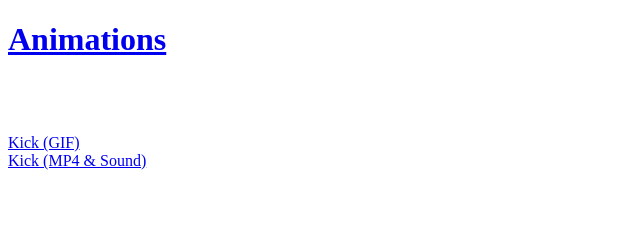
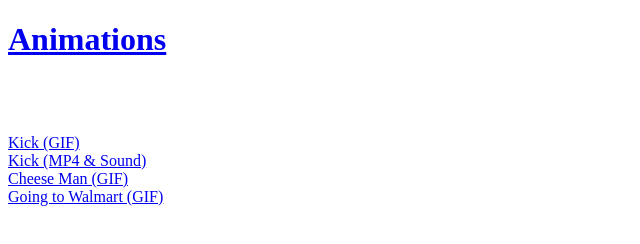
Before and after one commit to dogemanttv/dogemanttv.github.io, a plain HTML site: page animations/index.html in a window 1280 px wide. Shown: the whole page, without its empty margins (0-640 px from the left). Drawn offline with Linux system fonts and the light colour scheme.

Commit message:
Update index.html

```diff
--- a/animations/index.html
+++ b/animations/index.html
@@ -17,6 +17,10 @@
   <a href="/animations/kick.gif">Kick (GIF)</a>
   <br>
   <a href="/animations/kick.mp4">Kick (MP4 & Sound)</a>
+  <br>
+  <a href="/animations/cheeseman.gif">Cheese Man (GIF)</a>
+  <br>
+  <a href="/animations/goingtowalmart.gif">Going to Walmart (GIF)</a>
 </body>
 
 </html>
```
